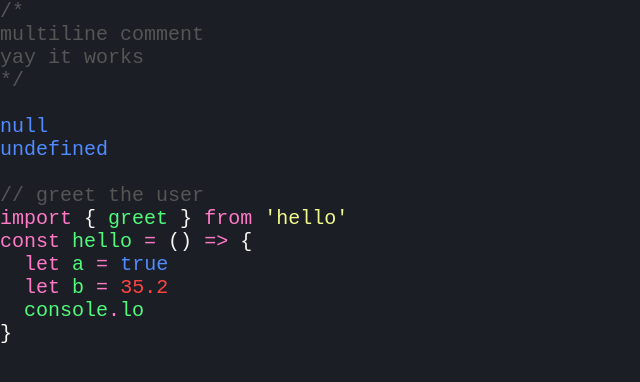
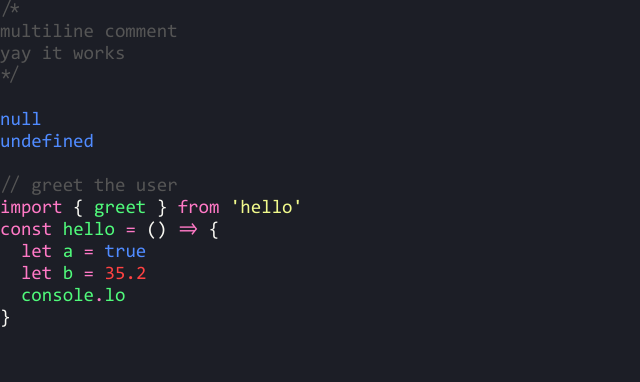
Before and after one commit to skyline-editor/skyline, a Next.js app: page /new in a window 1280 px wide. Shown: the top 382 px of the page, without its empty margins (0-640 px from the left). Built offline with nearby package versions, Linux system fonts and the light colour scheme.

Commit message:
fix: added consolas ligutarized font

```diff
--- a/styles/CodeEditor.module.css
+++ b/styles/CodeEditor.module.css
@@ -1,19 +1,18 @@
-
-
 .codeEditor {
-  background-color: #1C1E26;
+  background-color: #1c1e26;
 
   width: 100%;
   height: 100%;
 }
 
 .line {
-  font-family: Consolas;
-  font-size: 20px;
-  color: #F8F8F2;
+  font-family: 'Consolas Ligaturized';
+  font-size: 19px;
+  color: #f8f8f2;
+
+  font-weight: 100;
 
   margin: 0;
 
   white-space: pre;
-  font-family: monospace;
 }
--- a/styles/globals.css
+++ b/styles/globals.css
@@ -1,6 +1,11 @@
 @font-face {
   font-family: 'Consolas';
-  src: url('../public/consolas.ttf');
+  src: url('../public/fonts/consolas.ttf');
+}
+
+@font-face {
+  font-family: 'Consolas Ligaturized';
+  src: url('../public/fonts/consolas_ligaturized_v2.ttf');
 }
 
 html,
```
Also changed, not shown: public/fonts/consolas.ttf (renamed from public/consolas.ttf), public/fonts/consolas_ligaturized_v2.ttf (added).
